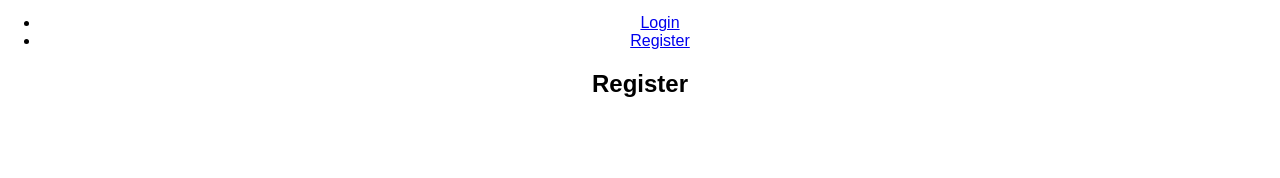
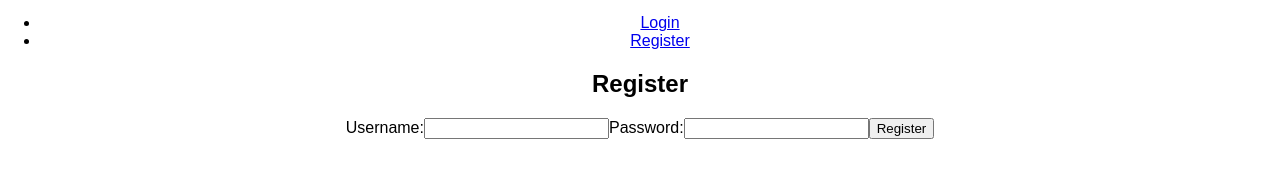
Before and after one commit to rkiang/pc-it-together-react, a React (Create React App) app: page /register in a window 1280 px wide. Shown: the part 192-370 px from the top of the page. Built offline with nearby package versions, Linux system fonts and the light colour scheme.

Commit message:
added fields for registering new user

```diff
--- a/src/pages/Register/Register.js
+++ b/src/pages/Register/Register.js
@@ -1,9 +1,36 @@
-import React from 'react';
+import React, { Component } from 'react';
 
-const Register = () => (
-    <div>
-        <h2>Register</h2>
-    </div>
-);
+// const Register = () => (
+class Register extends Component {
+    constructor() {
+        super();
+        this.state = {
+            username: '',
+            password: '',
+        }
+        // this.addUsers = this.addUsers.bind(this);
+        // this.handleUsernameChange = this.handleUsernameChange.bind(this);
+        // this.handlePasswordChange = this.handlePasswordChange.bind(this);
+    }
+    //
+    //
+    // </div>
+    render() {
+        return (
+            <div>
+                <h2>Register</h2>
+                <form onSubmit={this.addUsers}>
+                    <label>Username:
+                    <input type="text" value={this.state.username} onChange={this.handleUsernameChange} />
+                    </label>
+                    <label>Password:
+                    <input type="password" value={this.state.password} onChange={this.handlePasswordChange} />
+                    </label>
+                    <button>Register</button>
+                </form>
+            </div>
+        )
+    }
+};
 
 export default Register;
```
